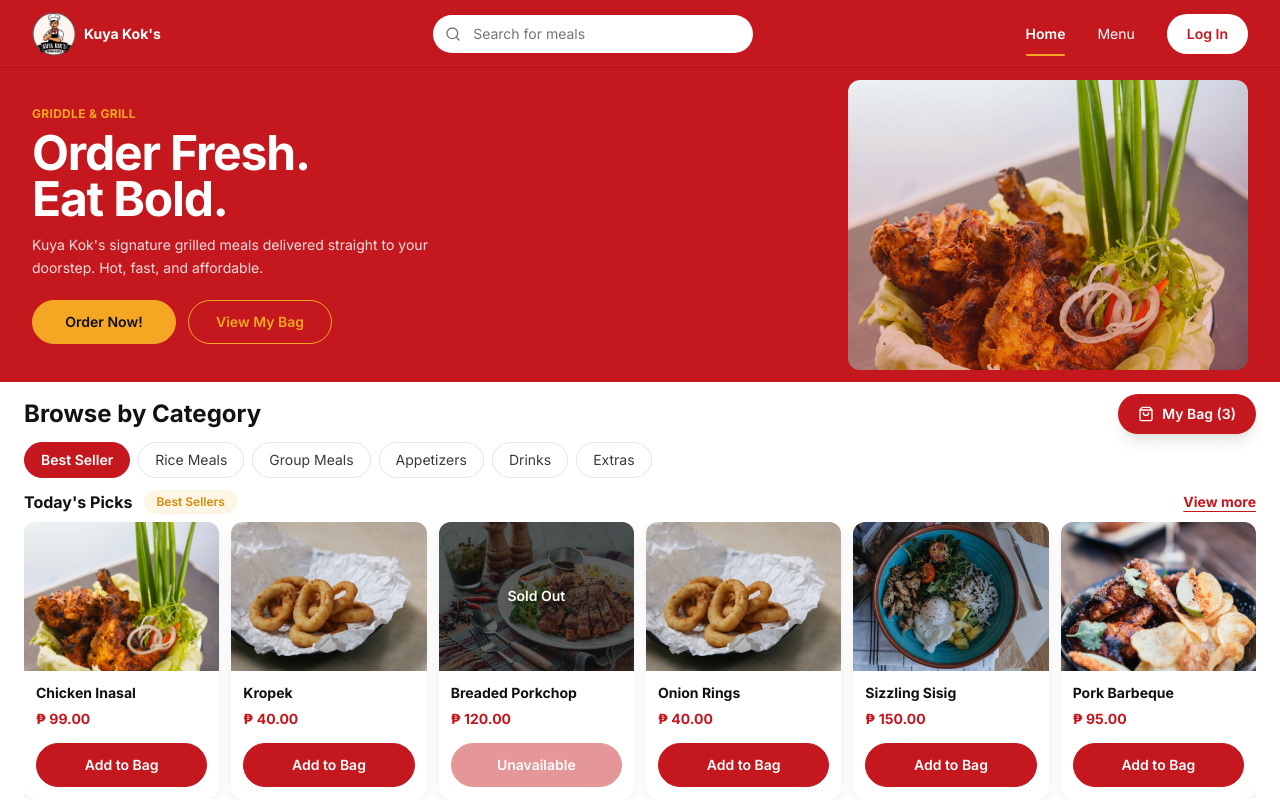
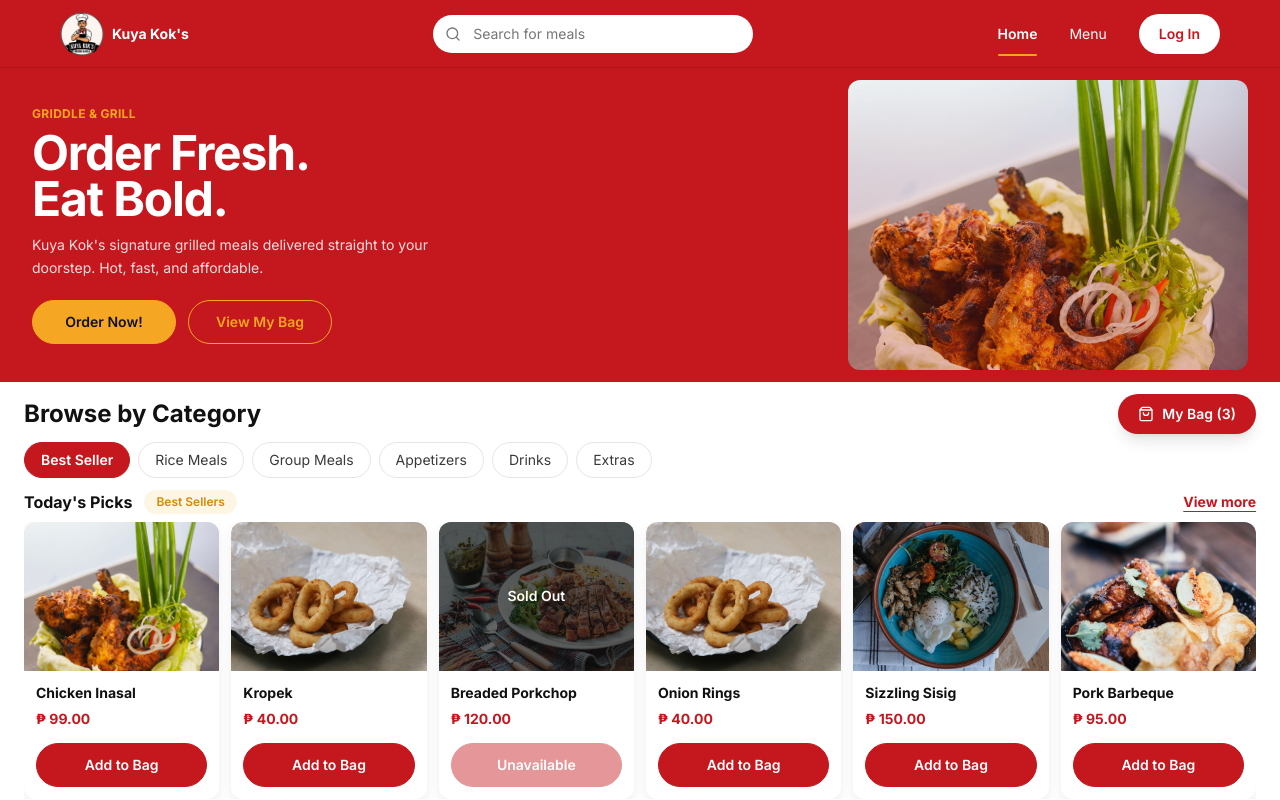
Before and after one commit to xKurty06/kokconnect, a Next.js app: page / in a window 1280 px wide. Built offline with nearby package versions, Linux system fonts and the light colour scheme.

Commit message:
Allow centered header only on selected pages

```diff
--- a/src/components/site-header.tsx
+++ b/src/components/site-header.tsx
@@ -6,14 +6,18 @@ interface SiteHeaderProps {
   active?: "home" | "menu";
   variant?: "red" | "white";
   showSearch?: boolean;
+  contained?: boolean;
 }
 
-export function SiteHeader({ active, variant = "white", showSearch = false }: SiteHeaderProps) {
+export function SiteHeader({ active, variant = "white", showSearch = false, contained = false }: SiteHeaderProps) {
   const red = variant === "red";
+  const innerClass = contained
+    ? "mx-auto flex h-full w-full max-w-[1280px] items-center justify-between gap-5 px-8"
+    : "flex h-full w-full items-center justify-between gap-5 px-[60px]";
 
   return (
     <header className={`h-[68px] border-b ${red ? "border-brand-deep bg-brand text-white shadow-lg" : "border-border bg-white text-ink"}`}>
-      <div className="mx-auto flex h-full w-full max-w-[1280px] items-center justify-between gap-5 px-8">
+      <div className={innerClass}>
         <Link href="/" className="flex shrink-0 items-center gap-2 text-sm font-bold" aria-label="Kuya Kok's home">
           <Image src="/assets/kuya-kok-logo.png" alt="Kuya Kok's logo" width={44} height={44} className="size-11 rounded-full object-contain" priority />
           <span>Kuya Kok&apos;s</span>
```
